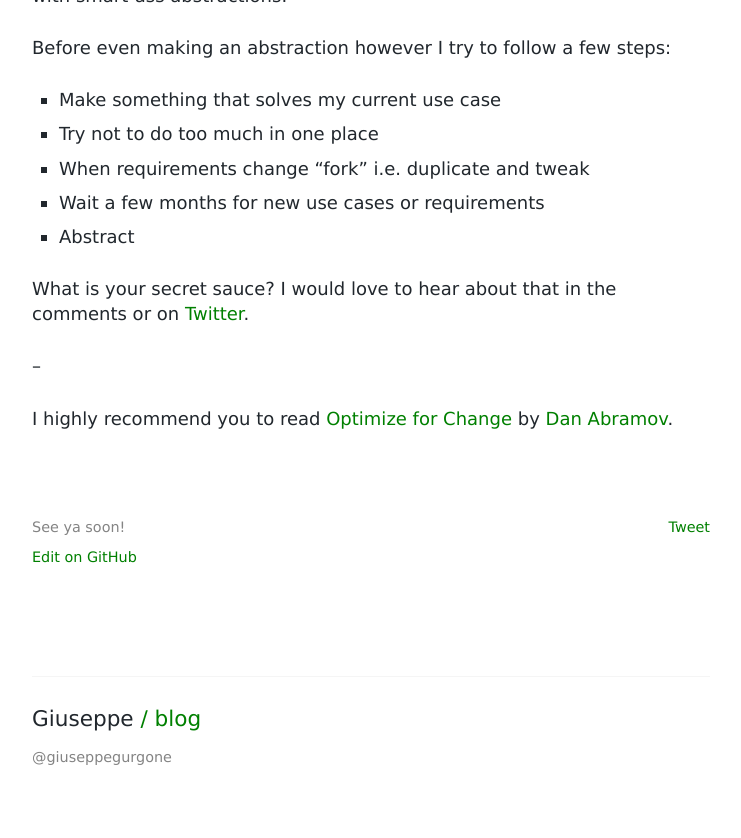
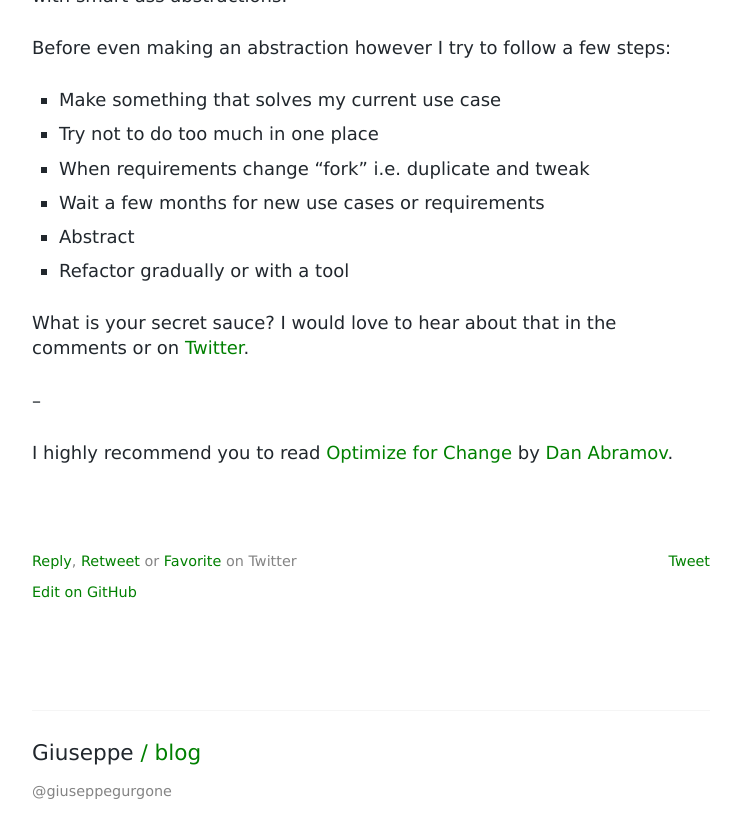
Before and after one commit to giuseppeg/giuseppeg.github.com, a Jekyll site: the page built from _posts/2019-03-24-abstractions.md, in a window 1280 px wide and 900 px high, scrolled down 1235 px. Shown: the top 838 px of the window, without its empty margins (269-1010 px from the left). Built offline with Jekyll 4.4.1, drawn with Linux system fonts in a browser that asks for light colours; comment, search, counter and statistics services are not loaded.

```diff
--- a/_posts/2019-03-24-abstractions.md
+++ b/_posts/2019-03-24-abstractions.md
@@ -32,6 +33,7 @@ Before even making an abstraction however I try to follow a few steps:
 * When requirements change "fork" i.e. duplicate and tweak
 * Wait a few months for new use cases or requirements
 * Abstract
+* Refactor gradually or with a tool
 
 What is your secret sauce? I would love to hear about that in the comments or on [Twitter](https://twitter.com/giuseppegurgone).
 
```
Also changed, not shown: other parts of _posts/2019-03-24-abstractions.md (+1 -0 lines).
